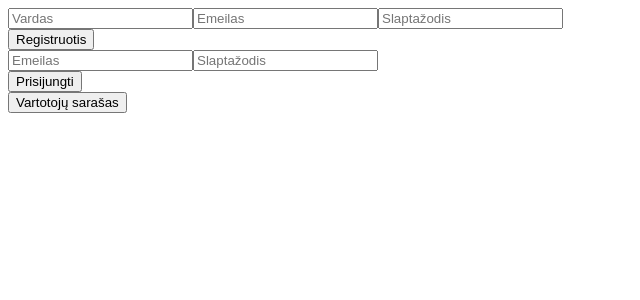
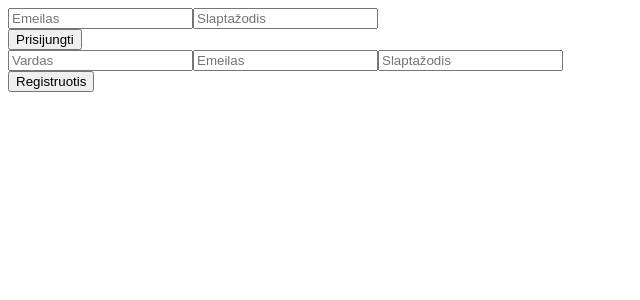
Before and after one commit to niuzas/teams-manager, a React (Create React App) app in the folder packages/client/: page / in a window 1280 px wide. Shown: the top 300 px of the page, without its empty margins (0-640 px from the left). Built offline with nearby package versions, Linux system fonts and the light colour scheme.

Commit message:
feat: new components

```diff
--- a/packages/client/src/App.tsx
+++ b/packages/client/src/App.tsx
@@ -3,16 +3,16 @@ import axios from 'axios';
 import { observer } from 'mobx-react-lite';
 
 import LoginForm from './components/LoginForm/LoginForm';
+import RegistrationForm from './components/RegistrationForm/RegistrationForm';
+import UsersList from './components/UsersList/UsersList';
 import Loader from './components/Loader/Loader';
-import UserService from './services/UserService';
 import { Context } from './index';
 import { AuthResponse } from './models/response/AuthResponse';
-import { IUser } from './models/IUser';
+
 import { API_URL } from './api';
 
 const App: FC = () => {
   const { store } = useContext(Context);
-  const [users, setUsers] = useState<IUser[]>([]);
 
   useEffect(() => {
     async function checkAuth() {
@@ -35,15 +35,6 @@ const App: FC = () => {
     // eslint-disable-next-line react-hooks/exhaustive-deps
   }, []);
 
-  async function getUsers() {
-    try {
-      const response = await UserService.fetchUsers();
-      setUsers(response.data);
-    } catch (e) {
-      console.log(e);
-    }
-  }
-
   if (store.isLoading) {
     return <Loader></Loader>;
   }
@@ -52,7 +43,7 @@ const App: FC = () => {
     return (
       <div>
         <LoginForm />
-        <button onClick={getUsers}>Vartotojų sarašas</button>
+        <RegistrationForm />
       </div>
     );
   }
@@ -61,13 +52,10 @@ const App: FC = () => {
     <div>
       <h1>{store.isAuth ? `Vartotojas autorizuotas ${store.user.email}` : 'AUTORIZUOKITĖS'}</h1>
       <h1>{store.user.isActivated ? 'Vartotojas patvirtintas (emeilas)' : 'PATVIRTINKITE SAVO EMEILĄ!!!!'}</h1>
+
+      <UsersList></UsersList>
+
       <button onClick={() => store.logout()}>Atsijungti</button>
-      <div>
-        <button onClick={getUsers}>Vartotojų sąrašas</button>
-      </div>
-      {users.map((user) => (
-        <div key={user.email}>{user.email}</div>
-      ))}
     </div>
   );
 };
--- /dev/null
+++ b/packages/client/src/components/LoginForm/LoginForm.style.ts
@@ -0,0 +1,3 @@
+import styled from 'styled-components';
+
+export const LoginFormBlock = styled.form``;
--- a/packages/client/src/components/LoginForm/LoginForm.tsx
+++ b/packages/client/src/components/LoginForm/LoginForm.tsx
@@ -2,31 +2,19 @@ import React, { FC, useContext, useState } from 'react';
 import { Context } from '../../index';
 import { observer } from 'mobx-react-lite';
 
+import * as S from './LoginForm.style';
+
 const LoginForm: FC = () => {
-  const [name, setName] = useState<string>('');
   const [email, setEmail] = useState<string>('');
   const [password, setPassword] = useState<string>('');
   const { store } = useContext(Context);
 
   return (
     <div>
-      <form>
-        <input onChange={(e) => setName(e.target.value)} value={name} type="text" placeholder="Vardas" />
-        <input onChange={(e) => setEmail(e.target.value)} value={email} type="text" placeholder="Emeilas" autoComplete="username" />
-        <input
-          onChange={(e) => setPassword(e.target.value)}
-          value={password}
-          type="password"
-          placeholder="Slaptažodis"
-          autoComplete="new-password"
-        />
-      </form>
-      <button onClick={() => store.registration(name, email, password)}>Registruotis</button>
-
-      <form>
+      <S.LoginFormBlock>
         <input onChange={(e) => setEmail(e.target.value)} value={email} type="text" placeholder="Emeilas" autoComplete="username" />
         <input onChange={(e) => setPassword(e.target.value)} value={password} type="password" placeholder="Slaptažodis" autoComplete="on" />
-      </form>
+      </S.LoginFormBlock>
       <button onClick={() => store.login(email, password)}>Prisijungti</button>
     </div>
   );
--- /dev/null
+++ b/packages/client/src/components/RegistrationForm/RegistrationForm.style.ts
@@ -0,0 +1,3 @@
+import styled from 'styled-components';
+
+export const RegistrationFormBlock = styled.form``;
--- /dev/null
+++ b/packages/client/src/components/RegistrationForm/RegistrationForm.tsx
@@ -0,0 +1,31 @@
+import React, { FC, useContext, useState } from 'react';
+import { Context } from '../../index';
+import { observer } from 'mobx-react-lite';
+
+import * as S from './RegistrationForm.style';
+
+const RegistrationForm: FC = () => {
+  const [name, setName] = useState<string>('');
+  const [email, setEmail] = useState<string>('');
+  const [password, setPassword] = useState<string>('');
+  const { store } = useContext(Context);
+
+  return (
+    <div>
+      <S.RegistrationFormBlock>
+        <input onChange={(e) => setName(e.target.value)} value={name} type="text" placeholder="Vardas" />
+        <input onChange={(e) => setEmail(e.target.value)} value={email} type="text" placeholder="Emeilas" autoComplete="username" />
+        <input
+          onChange={(e) => setPassword(e.target.value)}
+          value={password}
+          type="password"
+          placeholder="Slaptažodis"
+          autoComplete="new-password"
+        />
+      </S.RegistrationFormBlock>
+      <button onClick={() => store.registration(name, email, password)}>Registruotis</button>
+    </div>
+  );
+};
+
+export default observer(RegistrationForm);
--- /dev/null
+++ b/packages/client/src/components/UsersList/UsersList.style.ts
@@ -0,0 +1,3 @@
+import styled from 'styled-components';
+
+export const UsersListBlock = styled.div``;
--- /dev/null
+++ b/packages/client/src/components/UsersList/UsersList.tsx
@@ -0,0 +1,33 @@
+import React, { FC, useContext, useState } from 'react';
+
+import UserService from '../../services/UserService';
+import { IUser } from '../../models/IUser';
+// import { Context } from '../../index';
+import { observer } from 'mobx-react-lite';
+
+import * as S from './UsersList.style';
+
+const UsersList: FC = () => {
+  const [users, setUsers] = useState<IUser[]>([]);
+  async function getUsers() {
+    try {
+      const response = await UserService.fetchUsers();
+      setUsers(response.data);
+    } catch (e) {
+      console.log(e);
+    }
+  }
+  return (
+    <S.UsersListBlock>
+      <div>
+        <button onClick={getUsers}>Vartotojų sarašas</button>
+      </div>
+
+      {users.map((user) => (
+        <div key={user.email}>{user.email}</div>
+      ))}
+    </S.UsersListBlock>
+  );
+};
+
+export default observer(UsersList);
```
